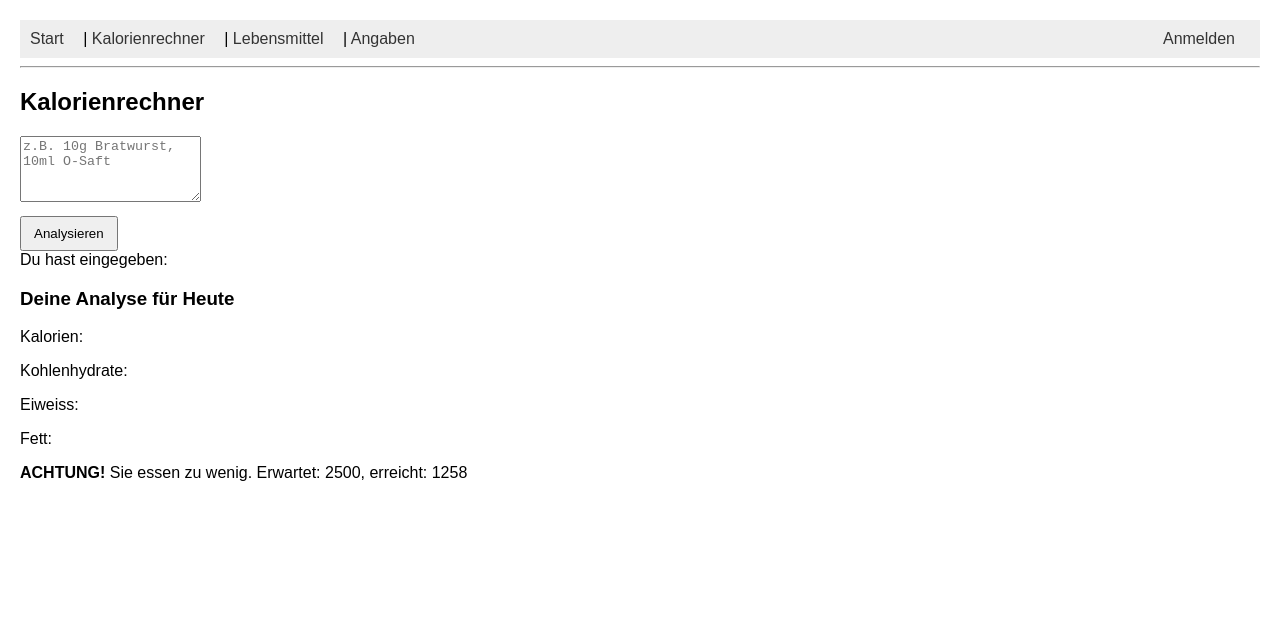
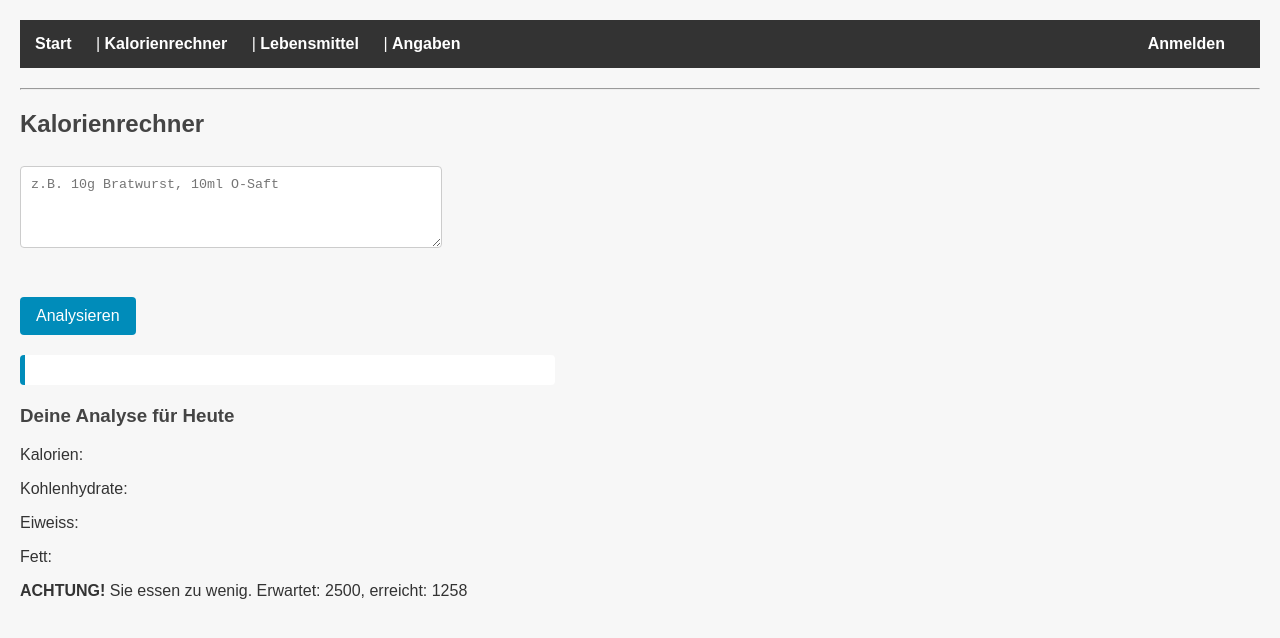
Before and after one commit to Gianni0812/Lernperiode-7, a plain HTML site: page Kalorienrechner.html in a window 1280 px wide. Both pictures are taken after a click on the button "Analysieren". Drawn offline with Linux system fonts and the light colour scheme.

Commit message:
Add files via upload

```diff
--- a/Kalorienrechner.js
+++ b/Kalorienrechner.js
@@ -1,11 +1,53 @@
 
-const button = document.getElementById("analyzeBtn");
+const APP_ID = "DEINE_APP_ID_HIER";
+const APP_KEY = "DEIN_APP_KEY_HIER";
 
+document.getElementById("analyzeBtn").addEventListener("click", function () {
+  const input = document.getElementById("foodInput").value.trim();
+  const resultDiv = document.getElementById("result");
 
-button.addEventListener("click", function() {
+  if (!input) {
+    alert("Bitte gib mindestens ein Lebensmittel ein!");
+    return;
+  }
 
-  const eingabe = document.getElementById("foodInput").value;
+  const zutaten = input.split("\n");
 
+  const url = `https://api.edamam.com/api/nutrition-details?app_id=${APP_ID}&app_key=${APP_KEY}`;
 
-  document.getElementById("result").innerHTML = "Du hast eingegeben: <strong>" + eingabe + "</strong>";
+  fetch(url, {
+    method: "POST",
+    headers: {
+      "Content-Type": "application/json"
+    },
+    body: JSON.stringify({
+      title: "Meine Analyse",
+      ingr: zutaten
+    })
+  })
+    .then(response => {
+      if (!response.ok) {
+        throw new Error("API Fehler: " + response.status);
+      }
+      return response.json();
+    })
+    .then(data => {
+      console.log("Antwort von API:", data);
+      const kcal = data.calories;
+      const fat = data.totalNutrients.FAT?.quantity.toFixed(1) || 0;
+      const protein = data.totalNutrients.PROCNT?.quantity.toFixed(1) || 0;
+      const carbs = data.totalNutrients.CHOCDF?.quantity.toFixed(1) || 0;
+
+      resultDiv.innerHTML = `
+        <h3>Analyse</h3>
+        <p><strong>Kalorien:</strong> ${kcal} kcal</p>
+        <p><strong>Fett:</strong> ${fat} g</p>
+        <p><strong>Eiweiß:</strong> ${protein} g</p>
+        <p><strong>Kohlenhydrate:</strong> ${carbs} g</p>
+      `;
+    })
+    .catch(error => {
+      console.error("Fehler beim API-Aufruf:", error);
+      resultDiv.innerHTML = "<p style='color:red;'>Fehler beim Abrufen der Daten!</p>";
+    });
 });
--- a/Style.css
+++ b/Style.css
@@ -1,21 +1,73 @@
+
 body {
   font-family: Arial, sans-serif;
+  margin: 0;
+  padding: 0;
+  background-color: #f7f7f7;
+  color: #333;
+}
+
+
+nav {
+  background-color: #333;
+  color: #fff;
+  padding: 15px;
+}
+
+nav a {
+  color: #fff;
+  margin-right: 20px;
+  text-decoration: none;
+  font-weight: bold;
+}
+
+nav a:hover {
+  text-decoration: underline;
+}
+
+
+body > * {
   margin: 20px;
 }
 
-nav {
-  background-color: #eee;
-  padding: 10px;
+
+h1, h2, h3 {
+  color: #444;
 }
 
-nav a {
-  margin-right: 15px;
-  text-decoration: none;
-  color: #333;
+
+button {
+  background-color: #008CBA;
+  color: white;
+  border: none;
+  padding: 10px 16px;
+  margin-top: 10px;
+  cursor: pointer;
+  border-radius: 4px;
+  font-size: 16px;
 }
 
-button {
-  padding: 8px 12px;
-  margin-top: 10px;
-  cursor: pointer;
+button:hover {
+  background-color: #005f77;
 }
+
+
+input, textarea {
+  width: 100%;
+  max-width: 400px;
+  padding: 10px;
+  margin-top: 8px;
+  margin-bottom: 15px;
+  border: 1px solid #ccc;
+  border-radius: 4px;
+}
+
+
+#result {
+  background: #fff;
+  padding: 15px;
+  border-left: 5px solid #008CBA;
+  margin-top: 20px;
+  max-width: 500px;
+  border-radius: 4px;
+}
```
